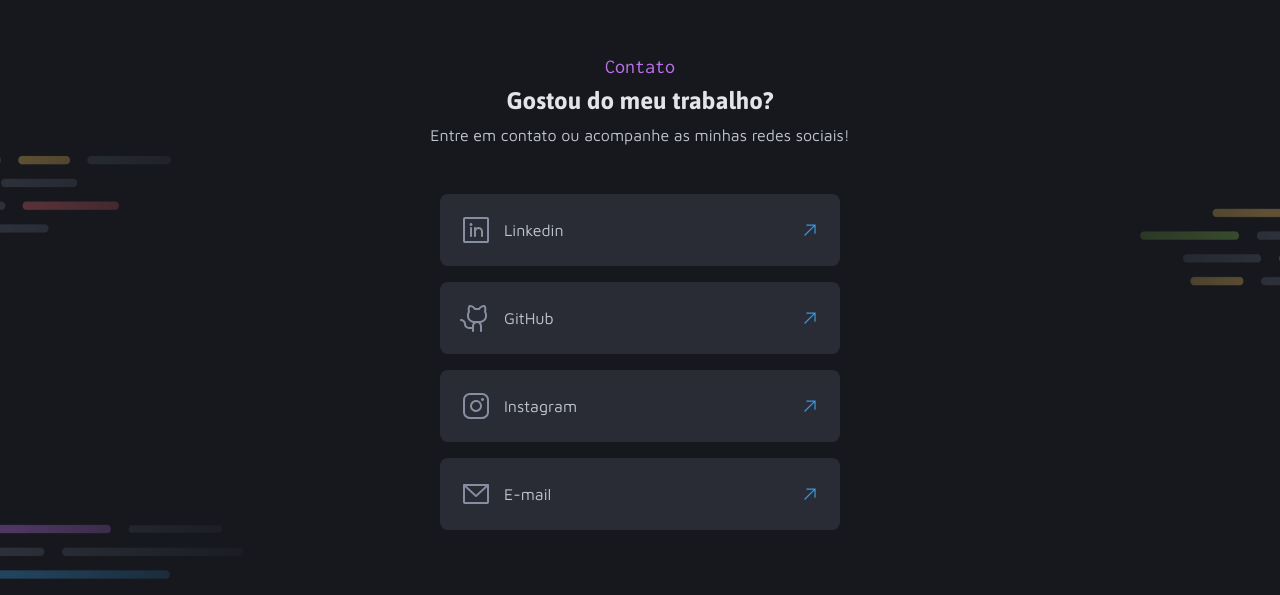
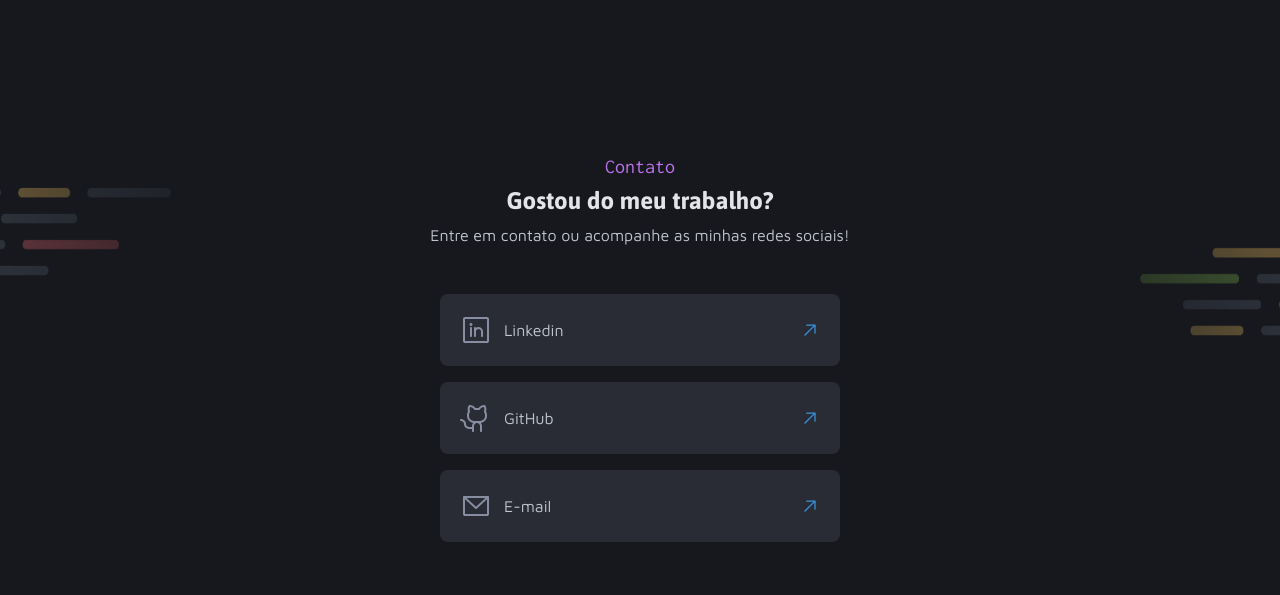
Before and after one commit to Erick-P-Calauro/portfolio-fullstack, a plain HTML site: page index.html in a window 1280 px wide. Shown: the part 2665-3260 px from the top of the page. Drawn offline with Linux system fonts and the light colour scheme.

Commit message:
feat: Customizando a seção de contatos e o conteúdo

```diff
--- a/index.html
+++ b/index.html
@@ -186,7 +186,7 @@
                 <span class="text-md color-gray-200">Entre em contato ou acompanhe as minhas redes sociais!</span>
             </header>
             <div class="links">
-                <a href="#" target="_blank" class="link">
+                <a href="https://www.linkedin.com/in/erick-calauro/" target="_blank" class="link">
                     <div>
                         <img src="./assets/icons/logo/LinkedinLogo.svg" alt="Ícone do Linkedin">
                         <img src="./assets/icons/logo/hover/LinkedinLogo.svg" alt="Ícone do Linkedin">
@@ -194,7 +194,7 @@
                     </div>
                     <img src="./assets/icons/ArrowUpRight.svg" alt="Ícone de seta apontada para a diagonal cima-direita">
                 </a>
-                <a href="#" target="_blank" class="link">
+                <a href="https://github.com/Erick-P-Calauro/" target="_blank" class="link">
                     <div>
                         <img src="./assets/icons/logo/GithubLogo.svg" alt="Ícone do GitHub">
                         <img src="./assets/icons/logo/hover/GithubLogo.svg" alt="Ícone do GitHub">
@@ -202,15 +202,7 @@
                     </div>
                     <img src="./assets/icons/ArrowUpRight.svg" alt="Ícone de seta apontada para a diagonal cima-direita">
                 </a>
-                <a href="#" target="_blank" class="link">
-                    <div>
-                        <img src="./assets/icons/logo/InstagramLogo.svg" alt="Ícone do Instagram">
-                        <img src="./assets/icons/logo/hover/InstagramLogo.svg" alt="Ícone do Instagram">
-                        <span>Instagram</span>
-                    </div>
-                    <img src="./assets/icons/ArrowUpRight.svg" alt="Ícone de seta apontada para a diagonal cima-direita">
-                </a>
-                <a href="#" target="_blank" class="link">
+                <a href="mailto:erickcalauro@gmail.com" target="_blank" class="link">
                     <div>
                         <img src="./assets/icons/logo/EnvelopeSimple.svg" alt="Ícone do Email">
                         <img src="./assets/icons/logo/hover/EnvelopeSimple.svg" alt="Ícone do Email">
--- a/styles/sections.css
+++ b/styles/sections.css
@@ -245,7 +245,7 @@ section#contact {
     background-repeat: no-repeat;
     background-size: 100% 100%;
 
-    padding-block: 128px 200px;
+    padding-block: 228px 300px;
 
     .container {
         display: grid;
```
